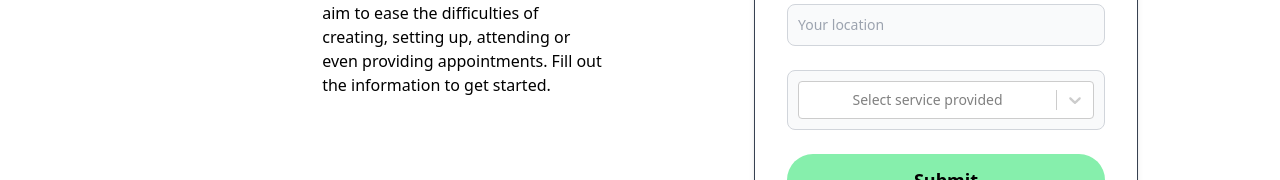
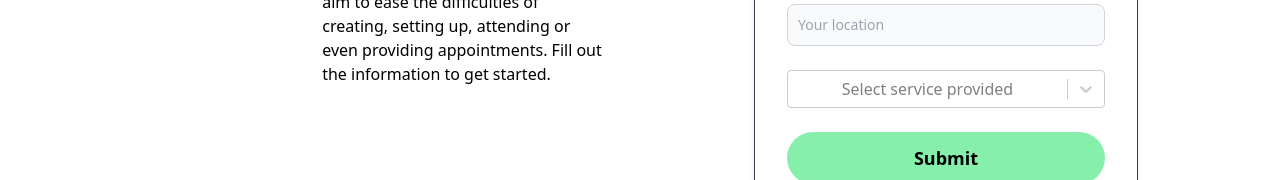
Before and after one commit to brianalegre/No-Free-Toes, a React (Create React App) app in the folder client/: page /signup/provider in a window 1280 px wide. Shown: the part 561-741 px from the top of the page. Built offline with nearby package versions, Linux system fonts and the light colour scheme; no server answers; the HTML template or start-up script is replaced by a standard one.

Commit message:
Reverted styling for the Select in the Provider Signup

```diff
--- a/client/src/components/Signup/pages/ProviderSignup.js
+++ b/client/src/components/Signup/pages/ProviderSignup.js
@@ -174,7 +174,7 @@ const ProviderSignup = () => {
                       options={cats4Dropdown}
                       onChange={handleSelectedOption}
                       name="serviceCategory"
-                    className="bg-gray-50 border border-gray-300 text-gray-900 text-sm rounded-lg block w-full p-2.5"
+                      className="text-gray-900 rounded-lg block w-full"
                     />
                     <button
                       className="py-3 px-5 mr-5 w-full text-lg font-semibold focus:outline-none rounded-full text-center bg-green-300 hover:bg-green-700 text-black hover:text-gray-100 rounded transition duration-300 btn btn-block"
```
Lines whose indentation alone changed are shown as unchanged.
